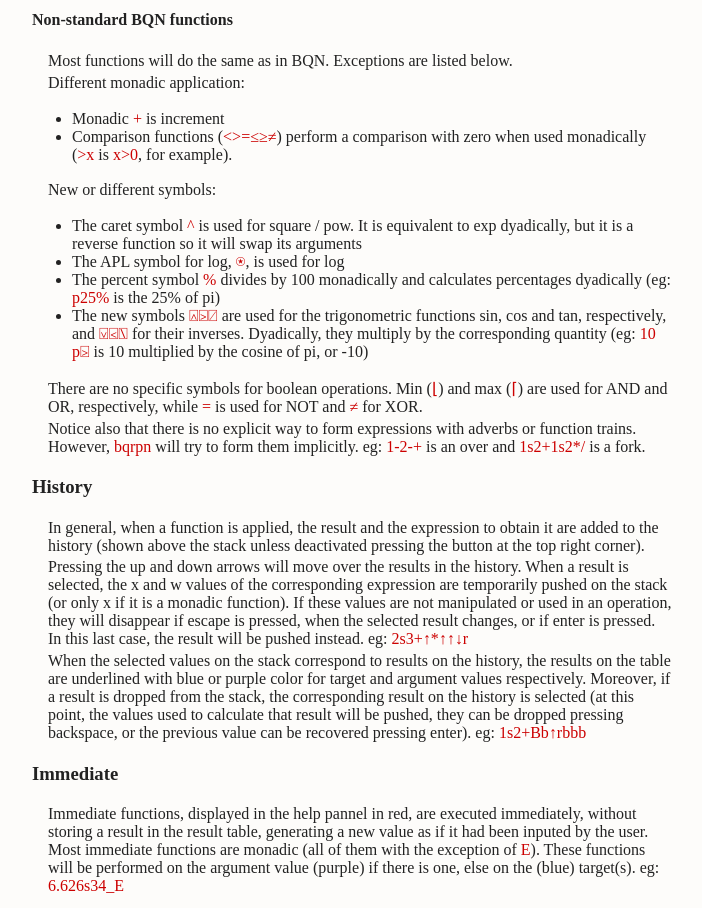
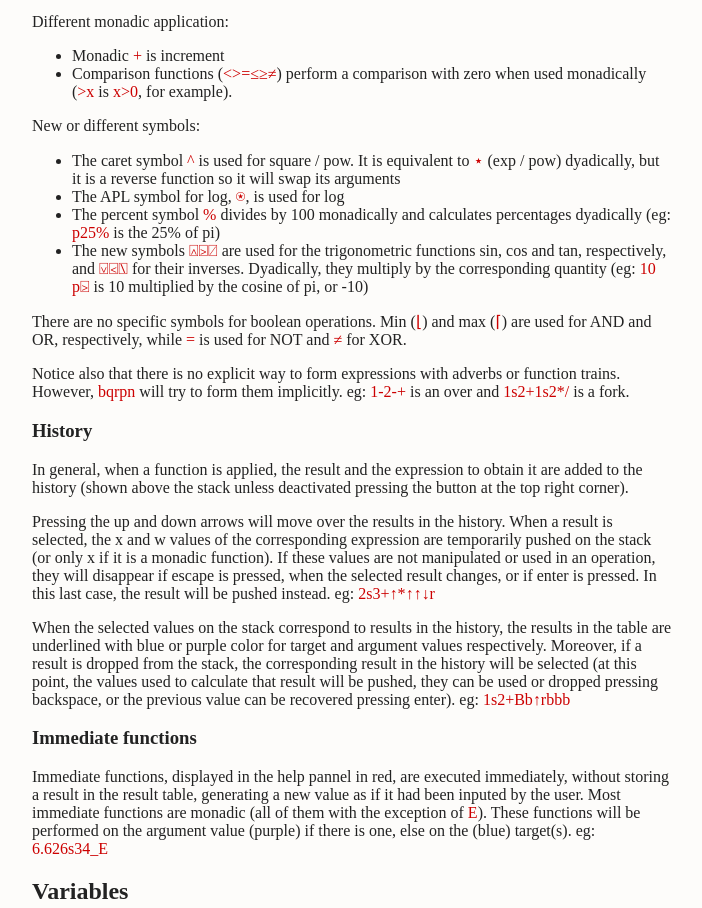
Before and after one commit to yiyus/bqrpn, a plain HTML site: page manual.html in a window 1280 px wide. Shown: the part 1777-2685 px from the top of the page, without its empty margins (288-990 px from the left). Drawn offline with Linux system fonts and the light colour scheme; a web font is replaced by a local one.

Commit message:
fix typos in manual

```diff
--- a/manual.html
+++ b/manual.html
@@ -58,7 +58,7 @@
 		<p>New or different symbols:</p>
 		<ul>
 		<li>
-		The caret symbol <code>^</code> is used for square / pow. It is equivalent to exp dyadically, but it is a reverse function so it will swap its arguments
+		The caret symbol <code>^</code> is used for square / pow. It is equivalent to <code>⋆</code> (exp / pow) dyadically, but it is a reverse function so it will swap its arguments
 		</li><li>
 		The APL symbol for log, <code>⍟</code>, is used for log
 		</li><li>
@@ -72,8 +72,8 @@
 		<h3>History</h3>
 		<p>In general, when a function is applied, the result and the expression to obtain it are added to the history (shown above the stack unless deactivated pressing the button at the top right corner).</p>
 		<p>Pressing the up and down arrows will move over the results in the history. When a result is selected, the x and w values of the corresponding expression are temporarily pushed on the stack (or only x if it is a monadic function). If these values are not manipulated or used in an operation, they will disappear if escape is pressed, when the selected result changes, or if enter is pressed. In this last case, the result will be pushed instead. eg: <code>2s3+↑*↑↑↓r</code></p>
-		<p>When the selected values on the stack correspond to results on the history, the results on the table are underlined with blue or purple color for target and argument values respectively. Moreover, if a result is dropped from the stack, the corresponding result on the history is selected (at this point, the values used to calculate that result will be pushed, they can be dropped pressing backspace, or the previous value can be recovered pressing enter). eg: <code>1s2+Bb↑rbbb</code></p>
-		<h3>Immediate</h3>
+		<p>When the selected values on the stack correspond to results in the history, the results in the table are underlined with blue or purple color for target and argument values respectively. Moreover, if a result is dropped from the stack, the corresponding result in the history will be selected (at this point, the values used to calculate that result will be pushed, they can be used or dropped pressing backspace, or the previous value can be recovered pressing enter). eg: <code>1s2+Bb↑rbbb</code></p>
+		<h3>Immediate functions</h3>
 		<p>Immediate functions, displayed in the help pannel in red, are executed immediately, without storing a result in the result table, generating a new value as if it had been inputed by the user. Most immediate functions are monadic (all of them with the exception of <code>E</code>). These functions will be performed on the argument value (purple) if there is one, else on the (blue) target(s). eg: <code>6.626s34_E</code></p>
 		<h2>Variables</h2>
 		<p>Values can be stored in variables with the assign operation, in key <code>A</code>. After pressing it, the cursor will indicate that <code>bqrpn</code> is waiting for a name for the variable, which is given just pressing any key (the assign operation can be cancelled pressing any key which is not a letter). After storing a value in a variable, it can be pushed on the stack either clicking on the variable name, or pressin <code>a</code> followed by the variable name. eg: <code>5Avav__</code> (notice that, since variables are displayed by default by its name, the immediate function <code>_</code> is applied twice to get the actual value).</p>
--- a/style.css
+++ b/style.css
@@ -44,7 +44,7 @@ a { font-family: 'BQN386'; text-decoration: none; color: var(--color-off); }
 
 div { margin: 0; padding: 0; }
 span { margin: 0; padding: 0 0 0 1em; }
-p { margin: 0; padding: 0.25ex 0 0.25ex 1em; max-width: 100%; }
+div > p { margin: 0; padding: 0.25ex 0 0.25ex 1em; max-width: 100%; }
 p:empty { display: none; }
 pre, code { font-family: 'BQN386'; }
 code { color: #c00; }
```
Also changed, not shown: 1 other file.
